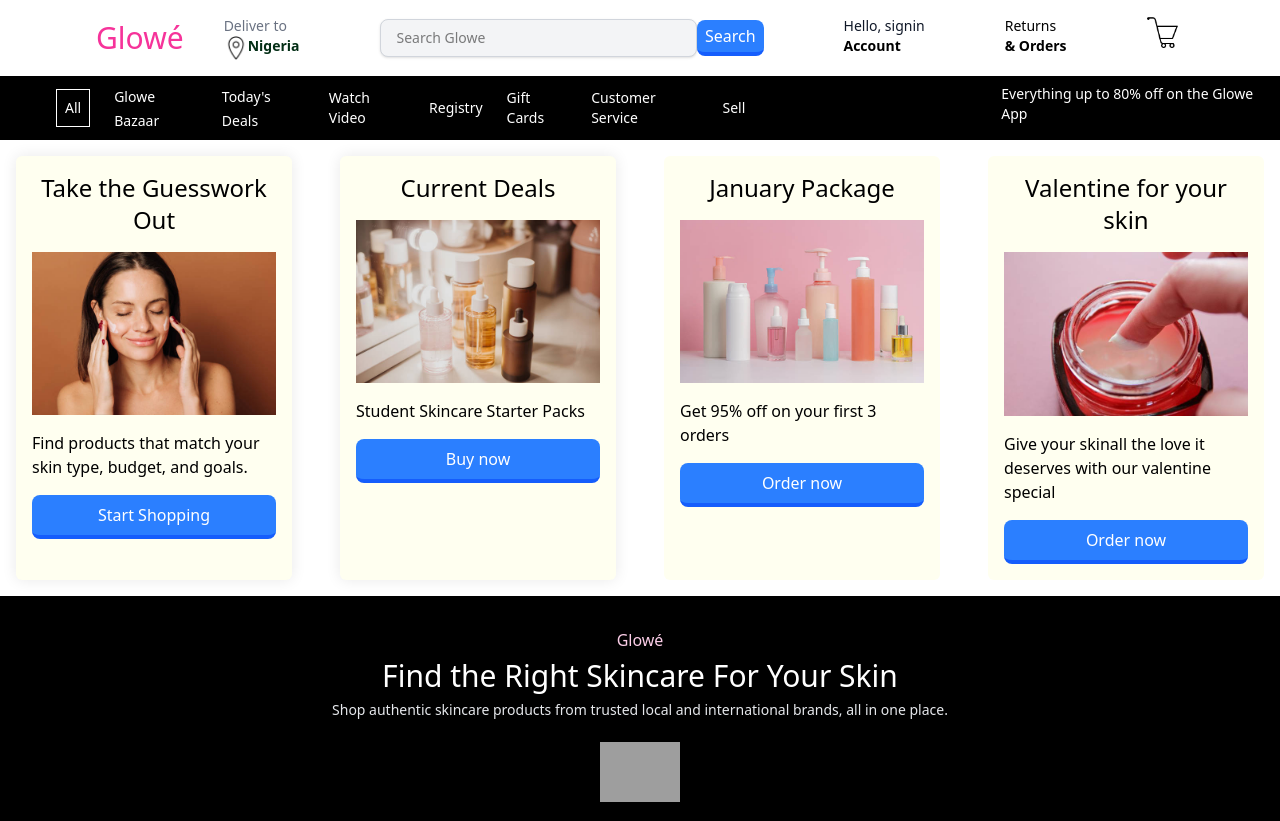
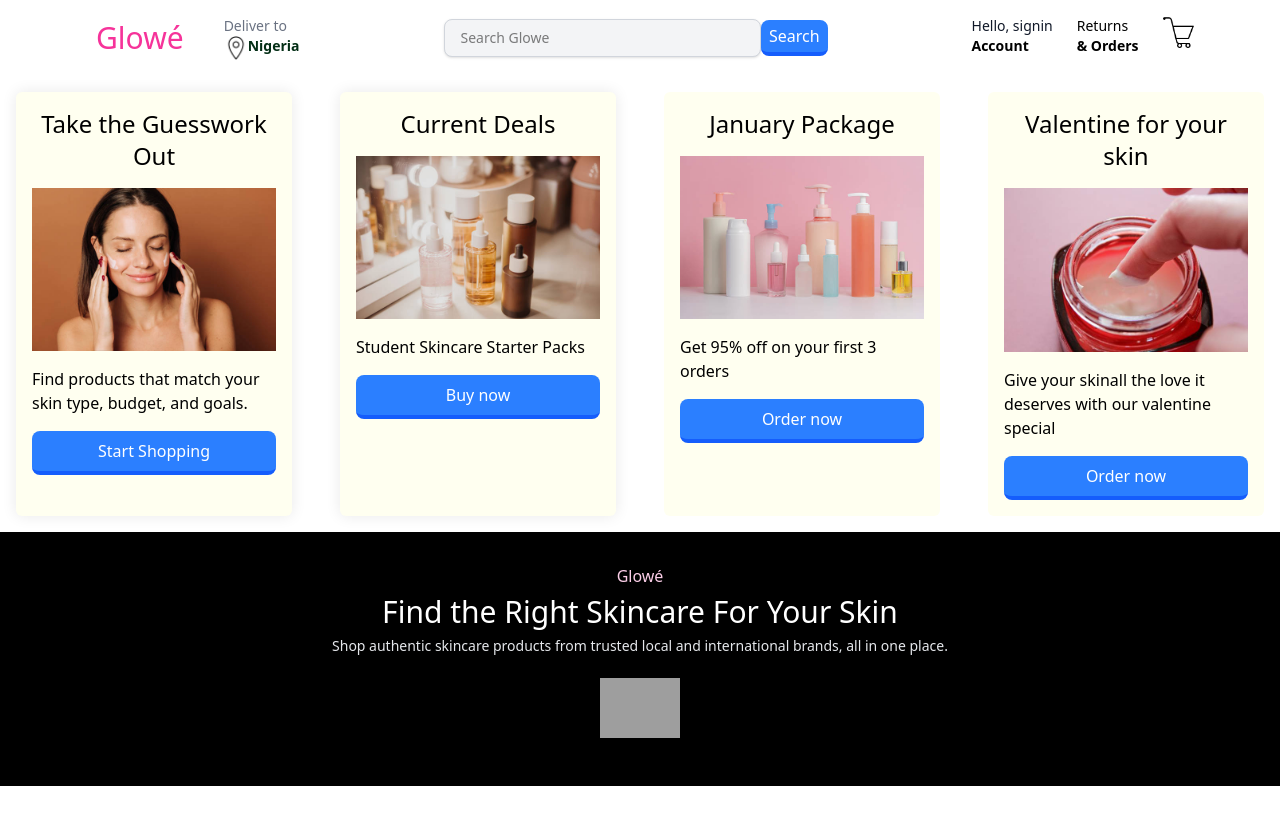
Before and after one commit to neducod/ecom-demo, a website: page index.html in a window 1280 px wide. Shown: the top 821 px of the page. Drawn offline with nearby package versions, Linux system fonts and the light colour scheme; grey boxes are pictures that could not be loaded.

Commit message:
Added hidden class

```diff
--- a/index.html
+++ b/index.html
@@ -7,7 +7,7 @@
   <link rel="stylesheet" href="./src/output.css">
 </head>
 <body>
-    <nav class="flex flex-col sm:flex-row gap-2 sm:gap-20 p-2 sm:p-4">
+    <nav class="flex flex-col sm:flex-row gap-2 sm:gap-36 p-2 sm:p-4">
         <div class="flex flex-row gap-20 sm:gap-8 justify-center items-center">
             <div class="flex flex-row gap-6 sm:gap-10 sm:pl-20 justify-center items-center">
                 <img src="src/assets/icons8-menu-24.png" alt="hamburger icon" class="w-8 h-8 sm:hidden">
@@ -39,6 +39,7 @@
         <!-- <div class="hidden sm:block">
             <img src="src/assets/icons8-cart-50.png" alt="cart icon" class="w-8 h-8">
         </div> -->
+        <div class="flex flex-row gap-6">
             <div class="hidden sm:block">
                 <div class="flex flex-col hover:border hover:border-solid border-black">
                     <p class="text-sm text-gray-900">Hello, signin</p>
@@ -54,8 +55,10 @@
             <div class="hidden sm:block">
                 <img src="src/assets/icons8-cart-50.png" alt="cart icon" class="w-8 h-8">
             </div>
+
+        </div>
     </nav>
-    <div class="hideen sm:block">
+    <div class="hidden">
         <div class="flex flex-row gap-64 p-2 bg-black">
             <div class="flex flex-row gap-6 pl-6">
                 <div>
```
Also changed, not shown: src/output.css. Lines whose indentation alone changed are shown as unchanged.
